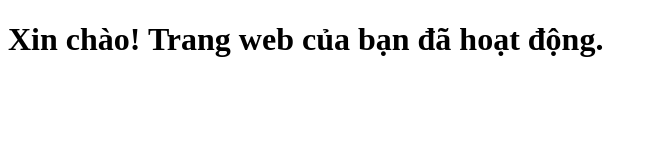
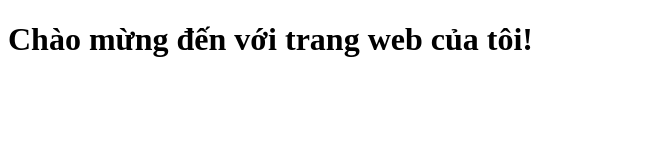
Before and after one commit to BeastMc1/website, a plain HTML site: page index.html in a window 1280 px wide. Shown: the whole page, without its empty margins (0-657 px from the left). Drawn offline with Linux system fonts and the light colour scheme.

Commit message:
Update index.html

```diff
--- a/index.html
+++ b/index.html
@@ -2,10 +2,9 @@
 <html lang="vi">
 <head>
     <meta charset="UTF-8">
-    <meta name="viewport" content="width=device-width, initial-scale=1.0">
     <title>Trang web của tôi</title>
 </head>
 <body>
-    <h1>Xin chào! Trang web của bạn đã hoạt động.</h1>
+    <h1>Chào mừng đến với trang web của tôi!</h1>
 </body>
 </html>
```
